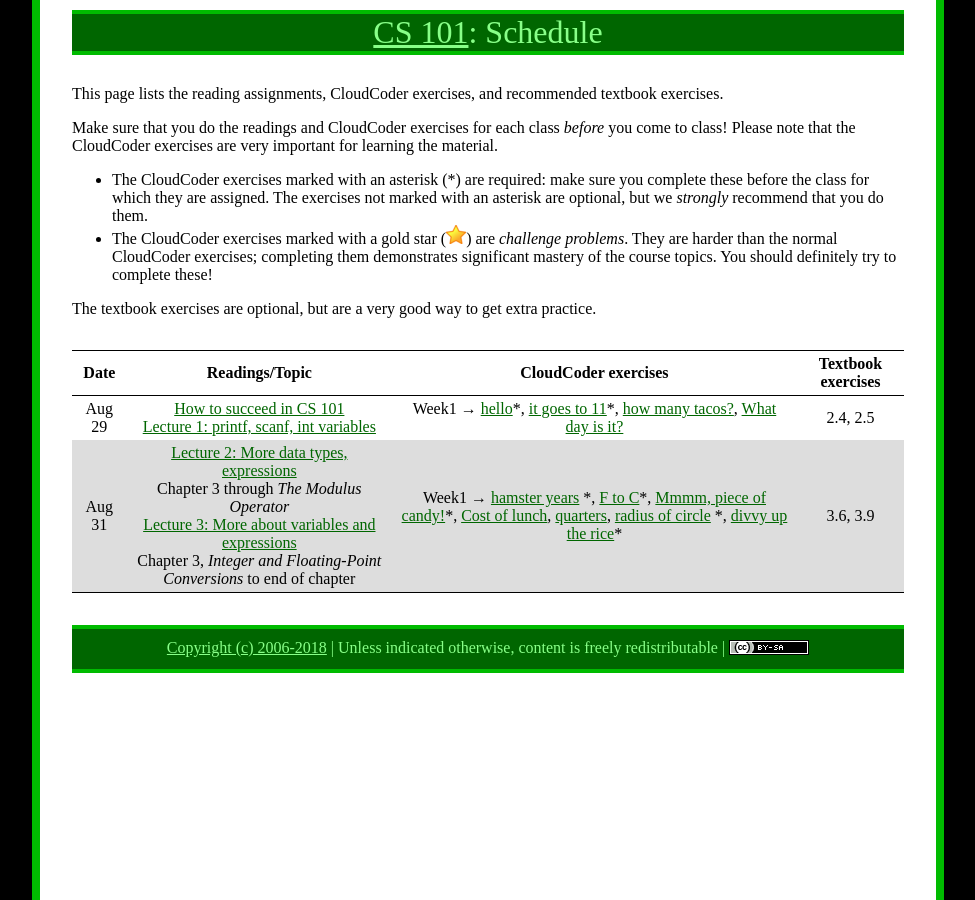
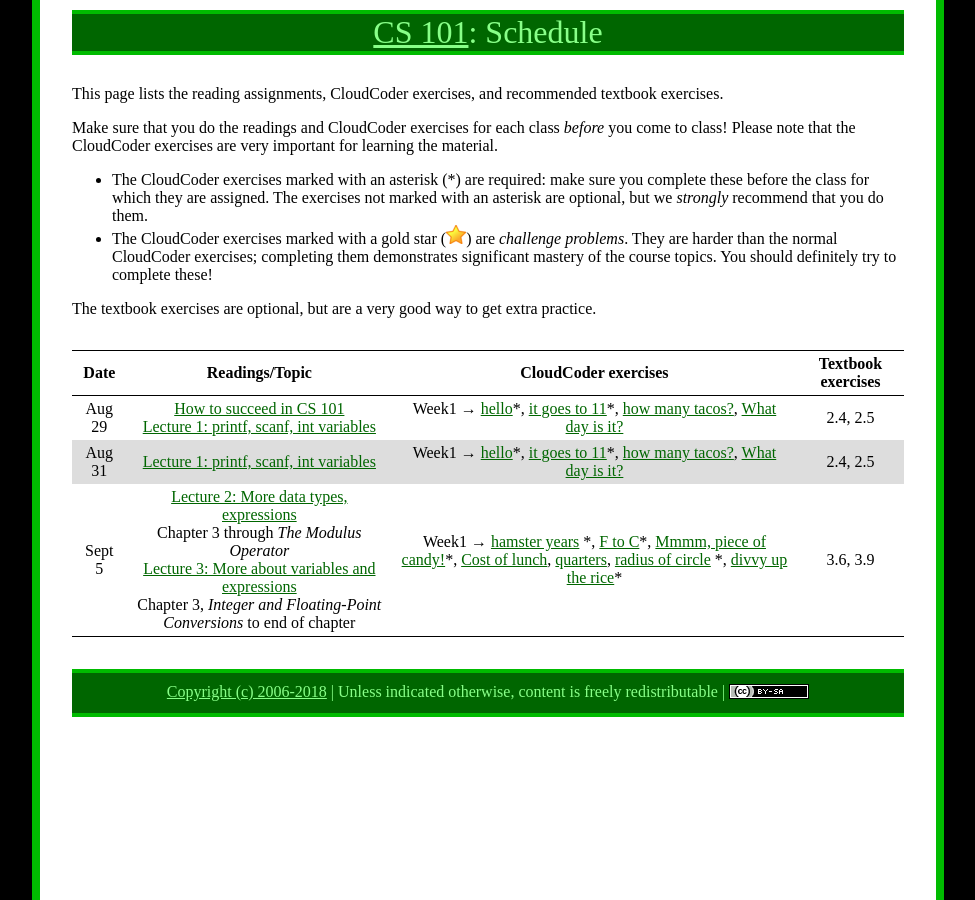
Before and after one commit to ycpcs/cs101-fall2018, a Jekyll site: the page built from schedule.md, in a window 1280 px wide. Shown: the whole page, without its empty margins (152-1127 px from the left). Built offline with Jekyll 4.4.1, drawn with Linux system fonts in a browser that asks for light colours.

Commit message:
update due dates
update due dates

```diff
--- a/schedule.md
+++ b/schedule.md
@@ -15,7 +15,8 @@ The textbook exercises are optional, but are a very good way to get extra practi
 Date | Readings/Topic | CloudCoder exercises | Textbook exercises
 :----: | :--------: | :--------------------: | :------------------:
 Aug 29 | [How to succeed in CS 101](success.html) <br /> [Lecture 1: printf, scanf, int variables](lectures/lecture01.html)| Week1 &rarr; [hello](https://cs.ycp.edu/cloudcoder/#exercise?c=17,p=796)\*, [it goes to 11](https://cs.ycp.edu/cloudcoder/#exercise?c=17,p=797)\*, [how many tacos?](https://cs.ycp.edu/cloudcoder/#exercise?c=17,p=798), [What day is it?](https://cs.ycp.edu/cloudcoder/#exercise?c=17,p=799) | 2.4, 2.5
-Aug 31 | [Lecture 2: More data types, expressions](lectures/lecture02.html)<br>Chapter 3 through *The Modulus Operator* <br /> [Lecture 3: More about variables and expressions](lectures/lecture03.html)<br>Chapter 3, *Integer and Floating-Point Conversions* to end of chapter | Week1 &rarr; [hamster years](https://cs.ycp.edu/cloudcoder/#exercise?c=17,p=800) \*, [F to C](https://cs.ycp.edu/cloudcoder/#exercise?c=17,p=801)\*, [Mmmm, piece of candy!](https://cs.ycp.edu/cloudcoder/#exercise?c=17,p=802)\*, [Cost of lunch](https://cs.ycp.edu/cloudcoder/#exercise?c=17,p=803), [quarters](https://cs.ycp.edu/cloudcoder/#exercise?c=17,p=876), [radius of circle](https://cs.ycp.edu/cloudcoder/#exercise?c=17,p=804) \*, [divvy up the rice](https://cs.ycp.edu/cloudcoder/#exercise?c=17,p=805)\* | 3.6, 3.9
+Aug 31 | [Lecture 1: printf, scanf, int variables](lectures/lecture01.html)| Week1 &rarr; [hello](https://cs.ycp.edu/cloudcoder/#exercise?c=17,p=796)\*, [it goes to 11](https://cs.ycp.edu/cloudcoder/#exercise?c=17,p=797)\*, [how many tacos?](https://cs.ycp.edu/cloudcoder/#exercise?c=17,p=798), [What day is it?](https://cs.ycp.edu/cloudcoder/#exercise?c=17,p=799) | 2.4, 2.5
+Sept 5 | [Lecture 2: More data types, expressions](lectures/lecture02.html)<br>Chapter 3 through *The Modulus Operator* <br /> [Lecture 3: More about variables and expressions](lectures/lecture03.html)<br>Chapter 3, *Integer and Floating-Point Conversions* to end of chapter | Week1 &rarr; [hamster years](https://cs.ycp.edu/cloudcoder/#exercise?c=17,p=800) \*, [F to C](https://cs.ycp.edu/cloudcoder/#exercise?c=17,p=801)\*, [Mmmm, piece of candy!](https://cs.ycp.edu/cloudcoder/#exercise?c=17,p=802)\*, [Cost of lunch](https://cs.ycp.edu/cloudcoder/#exercise?c=17,p=803), [quarters](https://cs.ycp.edu/cloudcoder/#exercise?c=17,p=876), [radius of circle](https://cs.ycp.edu/cloudcoder/#exercise?c=17,p=804) \*, [divvy up the rice](https://cs.ycp.edu/cloudcoder/#exercise?c=17,p=805)\* | 3.6, 3.9
 
 
 <!--
```
Also changed, not shown: assign/assign01.md (+2 -2 lines), assign/index.md (+1 -1 lines), index.md (+2 -2 lines), labs/index.md (+2 -2 lines).
